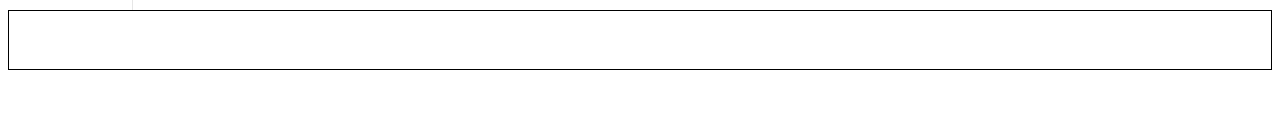
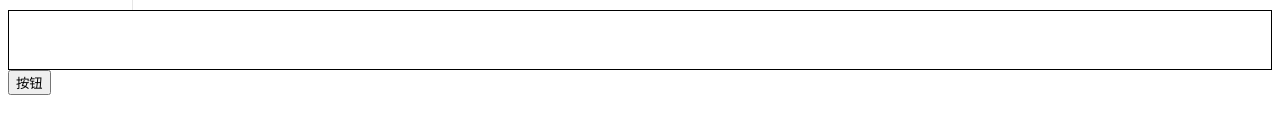
Before and after one commit to l397051926/cmml-ui, a Vue app: page /home#/home in a window 1280 px wide. Shown: the part 170-304 px from the top of the page. Built offline with nearby package versions, Linux system fonts and the light colour scheme; a web font is replaced by a local one.

Commit message:
增加 axios 网络请求 以及 封装axios

```diff
--- a/package.json
+++ b/package.json
@@ -14,6 +14,7 @@
     "build": "node build/build.js"
   },
   "dependencies": {
+    "axios": "^0.19.2",
     "element-ui": "^2.13.2",
     "vue": "^2.5.2",
     "vue-router": "^3.0.1",
--- a/src/App.vue
+++ b/src/App.vue
@@ -1,12 +1,21 @@
 <template>
   <div id="app">
     <router-view/>
+    <button @click="aa">按钮</button>
   </div>
 </template>
 
 <script>
+  import {request} from './utils/request'
 export default {
-  name: 'App'
+  name: 'App',
+  methods:{
+    aa: () =>{
+      request({
+        url:"/user/test"
+      }).then()
+    }
+  }
 }
 </script>
 
--- /dev/null
+++ b/src/utils/request.js
@@ -0,0 +1,14 @@
+import axios from 'axios'
+
+export function request (config) {
+  const instance = axios.create({
+    baseURL:"http://localhost:9111/"
+  })
+  return instance(config)
+
+  //请求前拦截器
+  // instance.interceptors.request.use()
+
+  //请求后拦截器
+  // instance.interceptors.response.use()
+}
```
